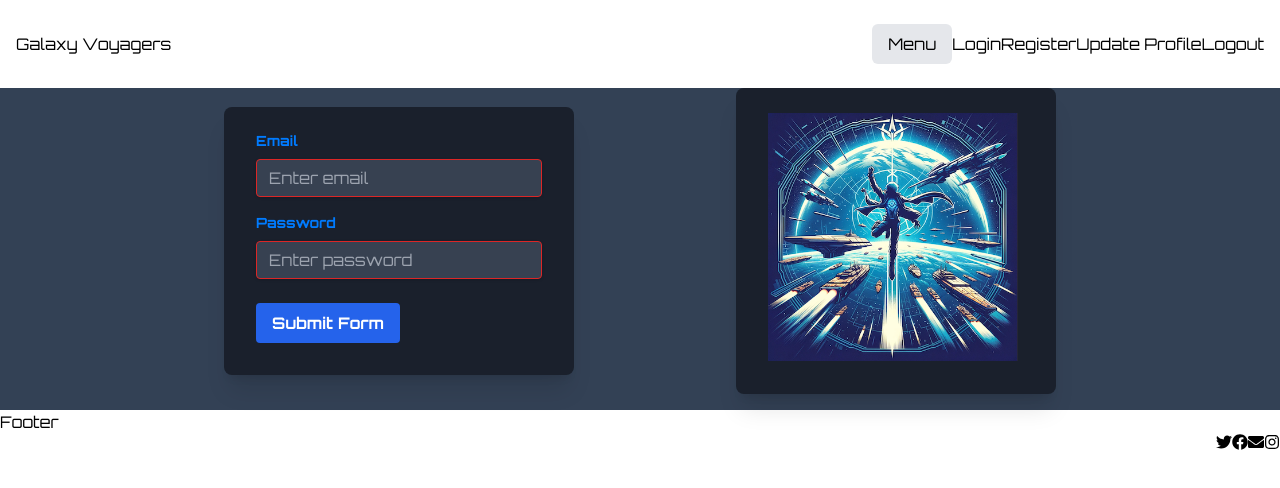
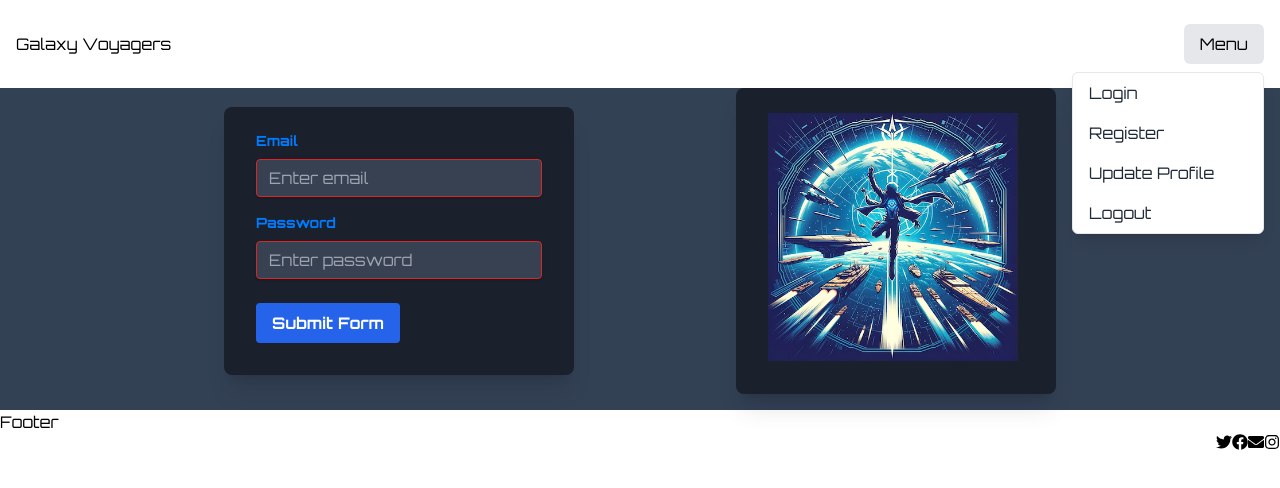
Before and after one commit to kabradshaw1/next-story, a Next.js app: page /login in a window 1280 px wide. Both pictures are taken after a click on the button "Menu". Shown: the top 488 px of the page. Built offline with nearby package versions, Linux system fonts and the light colour scheme; no server answers.

Commit message:
good stuff is happening

```diff
--- a/app/(auth)/login/page.tsx
+++ b/app/(auth)/login/page.tsx
@@ -44,7 +44,6 @@ export default function Login(): JSX.Element {
     try {
       setMessage('Logging in...');
       const response = await axiosAuthInstance.post('/login', data);
-      console.log(response);
       if (response.status === 200) {
         dispatch(setAuth({ token: response.data.token }));
         router.push('/');
--- a/components/Header/Dropdown.tsx
+++ b/components/Header/Dropdown.tsx
@@ -11,12 +11,14 @@ export default function Dropdown(): JSX.Element {
   const { token } = useAppSelector((state) => state.auth);
   const dispatch = useAppDispatch();
 
+  const [isOpen, setIsOpen] = useState(false);
+
   const user = token !== null ? jwtDecode(token) : null;
   console.log(user);
+
   const handleLogout = (): void => {
     dispatch(authSlice.actions.logout());
   };
-  const [isOpen, setIsOpen] = useState(false);
 
   const toggleDropdown = (): void => {
     setIsOpen(!isOpen);
@@ -30,18 +32,34 @@ export default function Dropdown(): JSX.Element {
       >
         Menu
       </button>
-      <Link className="dark-gray" href="/login">
+      {isOpen && (
+        <div className="absolute right-0 mt-2 w-48 bg-white border border-gray-200 rounded-md shadow-lg z-10">
+          <Link
+            className="block px-4 py-2 text-gray-800 hover:bg-gray-100"
+            href="/login"
+          >
             Login
           </Link>
-      <Link className="dark-gray" href="/register">
+          <Link
+            className="block px-4 py-2 text-gray-800 hover:bg-gray-100"
+            href="/register"
+          >
             Register
           </Link>
-      <Link className="dark-gray" href="/update-profile">
+          <Link
+            className="block px-4 py-2 text-gray-800 hover:bg-gray-100"
+            href="/update-profile"
+          >
             Update Profile
           </Link>
-      <a className="dark-gray" onClick={handleLogout}>
+          <a
+            className="block px-4 py-2 text-gray-800 hover:bg-gray-100"
+            onClick={handleLogout}
+          >
             Logout
           </a>
         </div>
+      )}
+    </div>
   );
 }
```
Lines whose indentation alone changed are shown as unchanged.
